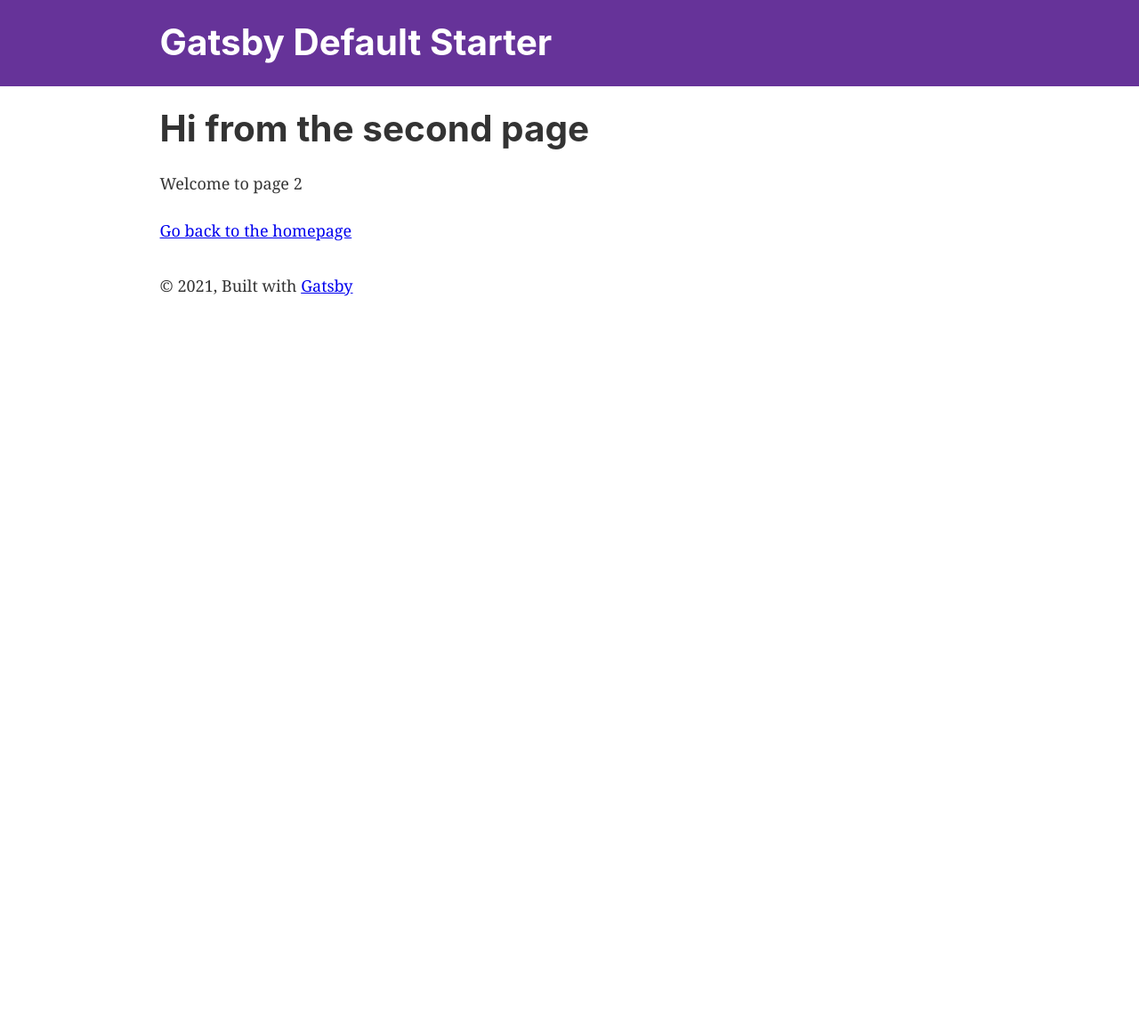
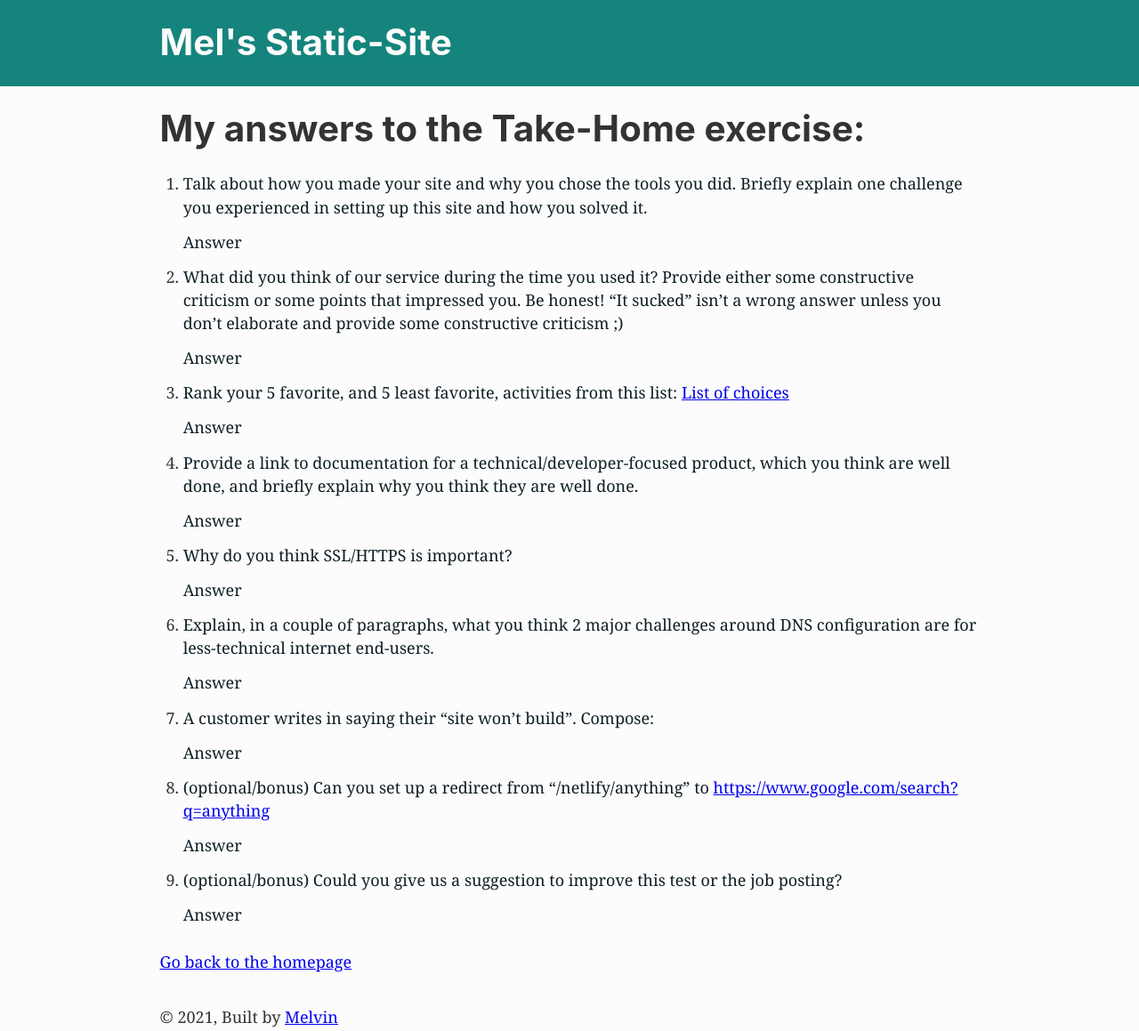
Before and after one commit to MelvinPeepers/static-site-project, a Gatsby site in the folder static-site-project/: page /page-2 in a window 1280 px wide. Shown: the whole page at 89% size. Before the commit the page ends 800 px from the top, so only its background shows below. Built offline with nearby package versions, Linux system fonts and the light colour scheme; Gatsby itself is replaced by a stand-in of ours.

Commit message:
setup the strucutre for my site

```diff
--- a/static-site-project/gatsby-browser.js
+++ b/static-site-project/gatsby-browser.js
@@ -5,3 +5,5 @@
  */
 
 // You can delete this file if you're not using it
+
+import "./src/styles/global.css"
--- a/static-site-project/gatsby-config.js
+++ b/static-site-project/gatsby-config.js
@@ -1,7 +1,7 @@
 module.exports = {
   siteMetadata: {
-    title: `Gatsby Default Starter`,
-    description: `Kick off your next, great Gatsby project with this default starter. This barebones starter ships with the main Gatsby configuration files you might need.`,
+    title: `Mel's Static-Site`,
+    description: `This is my first site for learning Gatsby with Netlify`,
     author: `@gatsbyjs`,
   },
   plugins: [
--- a/static-site-project/src/components/header.js
+++ b/static-site-project/src/components/header.js
@@ -5,7 +5,7 @@ import React from "react"
 const Header = ({ siteTitle }) => (
   <header
     style={{
-      background: `rebeccapurple`,
+      background: `#15847d`,
       marginBottom: `1.45rem`,
     }}
   >
@@ -20,7 +20,7 @@ const Header = ({ siteTitle }) => (
         <Link
           to="/"
           style={{
-            color: `white`,
+            color: `#fcfcfc`,
             textDecoration: `none`,
           }}
         >
--- a/static-site-project/src/components/layout.js
+++ b/static-site-project/src/components/layout.js
@@ -39,9 +39,9 @@ const Layout = ({ children }) => {
             marginTop: `2rem`,
           }}
         >
-          © {new Date().getFullYear()}, Built with
+          © {new Date().getFullYear()}, Built by
           {` `}
-          <a href="https://www.gatsbyjs.com">Gatsby</a>
+          <a href="https://www.melvinpeepers.com" rel="noreferrer" target="_blank">Melvin</a>
         </footer>
       </div>
     </>
--- a/static-site-project/src/pages/page-2.js
+++ b/static-site-project/src/pages/page-2.js
@@ -2,13 +2,60 @@ import React from "react"
 import { Link } from "gatsby"
 
 import Layout from "../components/layout"
-import SEO from "../components/seo"
 
 const SecondPage = () => (
   <Layout>
-    <SEO title="Page two" />
-    <h1>Hi from the second page</h1>
-    <p>Welcome to page 2</p>
+    <h1>My answers to the Take-Home exercise:</h1>
+    <ol>
+      <li>
+        <p>Talk about how you made your site and why you chose the tools you did. Briefly explain one challenge you experienced in setting up this site and how you solved it.</p>
+        <p>Answer</p>
+      </li>
+
+      <li>
+        <p>What did you think of our service during the time you used it? Provide either some constructive criticism or some points that impressed you. Be honest! “It sucked” isn’t a wrong answer unless you don’t elaborate and provide some constructive criticism ;)</p>
+        <p>Answer</p>
+      </li>
+
+      <li>
+        <p>Rank your 5 favorite, and 5 least favorite, activities from this list: <a href='https://gist.github.com/fool/b0f254ff8c72a5765b6a9138249789d6'>List of choices</a></p>
+        <p>Answer</p>
+      </li>
+
+      <li>
+        <p>Provide a link to documentation for a technical/developer-focused product, which you think are well done, and briefly explain why you think they are well done.</p>
+        <p>Answer</p>
+      </li>
+
+      <li>
+        <p>Why do you think SSL/HTTPS is important?</p>
+        <p>Answer</p>
+      </li>
+
+      <li>
+        <p>Explain, in a couple of paragraphs, what you think 2 major challenges around DNS configuration are for less-technical internet end-users.</p>
+        <p>Answer</p>
+      </li>
+
+      <li>
+        <p>A customer writes in saying their “site won’t build”. Compose:</p>
+        <p>Answer</p>
+      </li>
+
+      <li>
+        <p> (optional/bonus) Can you set up a redirect from “/netlify/anything” to <a href="https://www.google.com/search?q=anything">https://www.google.com/search?q=anything</a></p>
+        <p>Answer</p>
+      </li>
+
+      <li>
+        <p>(optional/bonus) Could you give us a suggestion to improve this test or the job posting?</p>
+        <p>Answer</p>
+      </li>
+    </ol>
+
+
+
+
     <Link to="/">Go back to the homepage</Link>
   </Layout>
 )
--- /dev/null
+++ b/static-site-project/src/styles/global.css
@@ -0,0 +1,8 @@
+html,
+body {
+  background-color: #fcfcfc;
+}
+
+p {
+  color: #0e1e25;
+}
```
Also changed, not shown: static-site-project/src/pages/index.js (+9 -11 lines).
